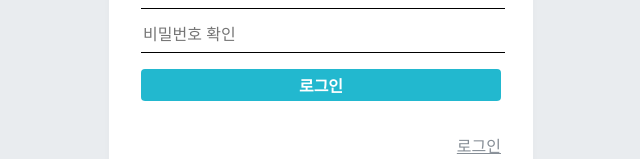
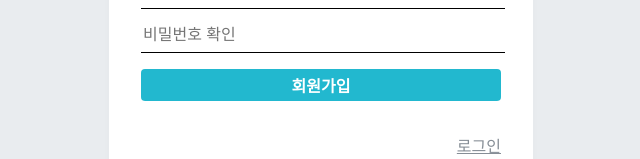
Before and after one commit to e-7281998/blog, a React (Create React App) app in the folder blog-frontend/: page /register in a window 1280 px wide. Shown: the part 409-568 px from the top of the page, without its empty margins (319-959 px from the left). Built offline with nearby package versions, Linux system fonts and the light colour scheme.

Commit message:
AuthForm 버튼 문자열 수정

```diff
--- a/blog-frontend/src/components/auth/AuthForm.js
+++ b/blog-frontend/src/components/auth/AuthForm.js
@@ -72,7 +72,7 @@ const AuthForm = ({ type }) => {
                         type="password"
                     />
                 )}
-                <ButtonWithMarginTop cyan fullWidth>로그인</ButtonWithMarginTop>
+                <ButtonWithMarginTop cyan fullWidth>{text}</ButtonWithMarginTop>
             </form>
             <Footer>
                 {type === 'login' ? (
```
